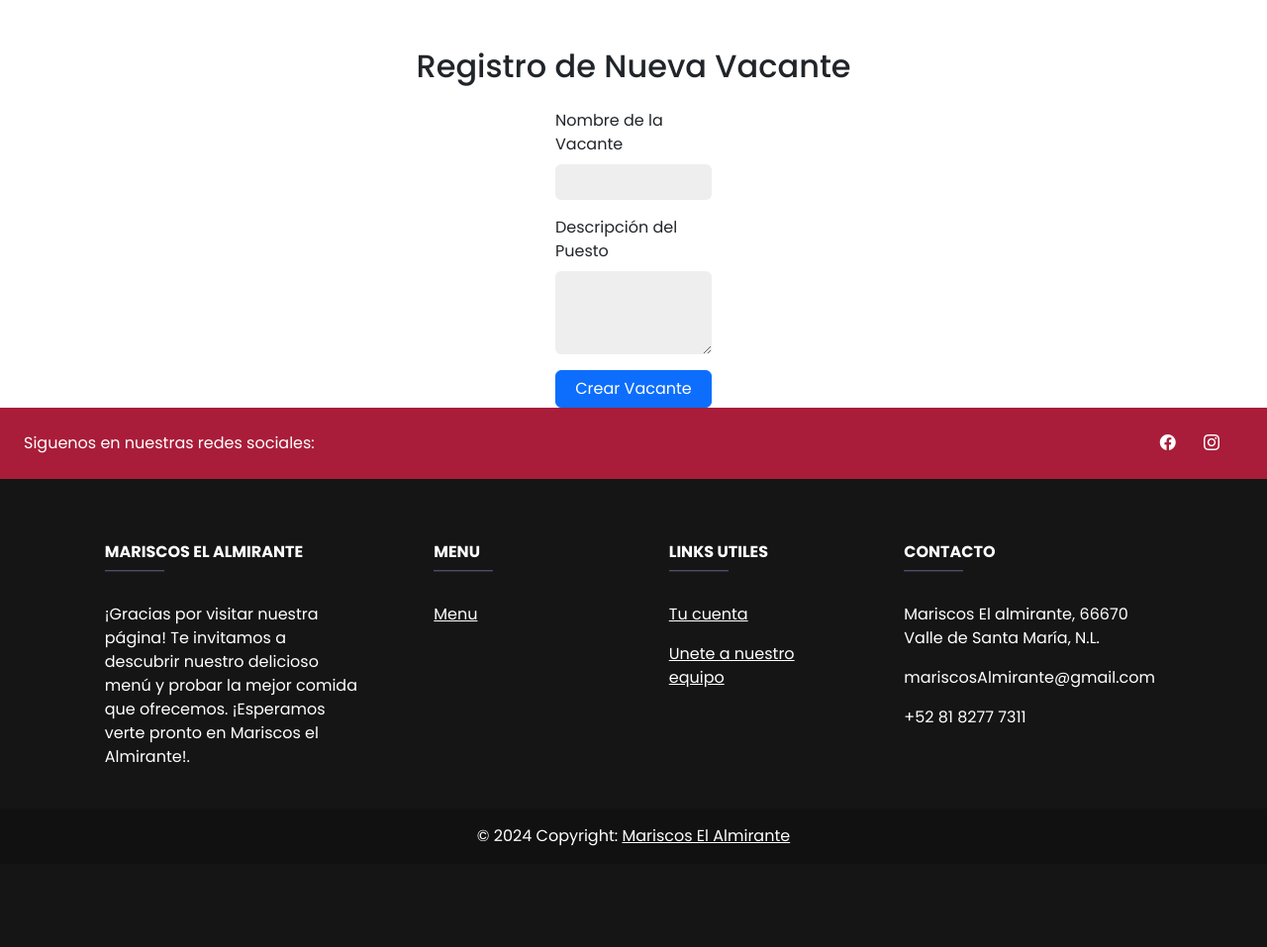
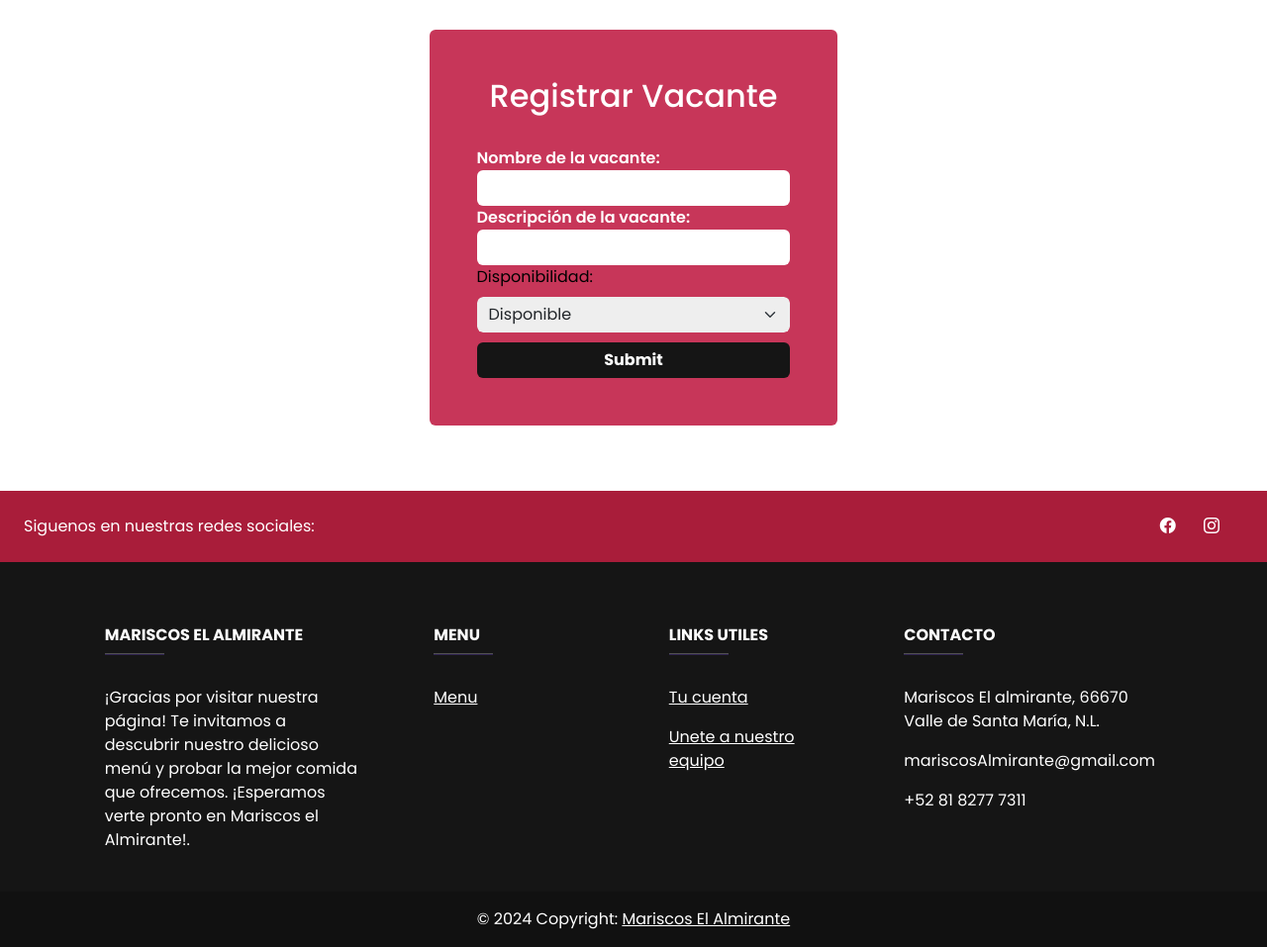
Before and after one commit to MaximoCoder/ElAlmiranteWEB, a PHP site: template views/admin/Agregar_Vacante.php in a window 1280 px wide. Shown: the part 126-1083 px from the top of the page at 99% size. Before the commit the page ends 981 px from the top, so only its background shows below. Run offline with PHP 8.4, Linux system fonts and the light colour scheme; the template is opened without the code that fills it, so the values that code supplies are empty; some libraries are stand-ins or nearby versions.

Commit message:
Realización de vacanteModel y select para disponibilidad de vacante

```diff
--- a/views/admin/Agregar_Vacante.php
+++ b/views/admin/Agregar_Vacante.php
@@ -1,27 +1,63 @@
-<div class="container mt-5">
-    <h2 class="mb-4">Registro de Nueva Vacante</h2>
+<div class="container">
+    <form class="form-group register-form" id="registrarVacante">
+        <div class="mb-3 bg-form text-white p-5 rounded">
+            <h2 class="text-center">Registrar Vacante</h2>
+            <label for="" class="mt-4 fw-semibold">Nombre de la vacante:</label>
+            <input type="text" id="nombreVacante" class="form-control input-formU" value="<?php echo isset($_POST["nombreVacante"]) ? $_POST["nombreVacante"] : ''; ?>" required>
 
-    <!-- Contenedor del formulario, haciendo uso de la rejilla de Bootstrap para ser responsivo -->
-    <div class="row justify-content-center">
-        <div class="col-md-8 col-lg-6">
-            <form id="vacanteForm">
-                <!-- Campo para el nombre de la vacante -->
-                <div class="mb-3">
-                    <label for="nombreVacante" class="form-label">Nombre de la Vacante</label>
-                    <input type="text" class="form-control" id="nombreVacante" required>
-                </div>
+            <label class=" fw-semibold" for="">Descripción de la vacante:</label>
+            <input type="email" id="descripcionVacante" class="form-control input-formU" value="<?php echo isset($_POST["descripcionVacante"]) ? $_POST["descripcionVacante"] : ''; ?>" required>
 
-                <!-- Campo para la descripción del puesto -->
-                <div class="mb-3">
-                    <label for="descripcion" class="form-label">Descripción del Puesto</label>
-                    <textarea class="form-control" id="descripcion" rows="3" required></textarea>
-                </div>
+            <label for="disponibilidad" class="form-label text-black">Disponibilidad:</label>
+                <select class="form-control form-select border-0  input-color" name="Disponibilidad" required>
+                    <option value="Disponible">Disponible</option>
+                    <option value="No Disponible">No Disponible</option>
+                </select>
 
-                <!-- Botón para enviar el formulario -->
-                <button type="submit" class="btn btn-primary w-100">
-                    <i class="lni lni-pencil-alt"></i> Crear Vacante
-                </button>
-            </form>
+            <input type="submit" class="form-control btn-color fw-bold" onclick="registrarVacante()" >
         </div>
-    </div>
+    </form>
 </div>
+
+<script>
+    // Function para manejar el registro de vacante usando jQuery/Ajax
+function handleRegisterForm() {
+    const registrarVacante = document.getElementById("registrarVacante");
+    event.preventDefault();
+
+    const nombreVacante = document.getElementById('nombreVacante').value;
+    const descripcionVacante = document.getElementById('descripcionVacante').value;
+
+    $.ajax({
+        url: '/admin/Agregar_Vacante',
+        method: 'POST',
+        contentType: 'application/json',
+        dataType: 'json',
+        data: JSON.stringify({
+            nombreVacante: nombreVacante,
+            descripcionVacante: descripcionVacante
+        }),
+        success: function (response) {
+            if (response.status === 'success') {
+                registrarVacante.reset();
+            } else {
+                // Muestra el mensaje de error que proviene del servidor
+                Swal.fire({
+                    title: "Oops...",
+                    text: response.message || "Hubo un problema al registrar.",
+                    icon: "error"
+                });
+            }
+        },
+        error: function (xhr, status, error) {
+            //console.log("Respuesta completa del servidor: ", xhr.responseText); // Mostrar la respuesta en la consola
+            Swal.fire({
+                title: "Oops...",
+                text: "Error en la solicitud: " + error,
+                icon: "error"
+            });
+        }
+    });
+});
+}
+</script>
```
Also changed, not shown: models/vacanteModel.php (added, +29 -0 lines).
